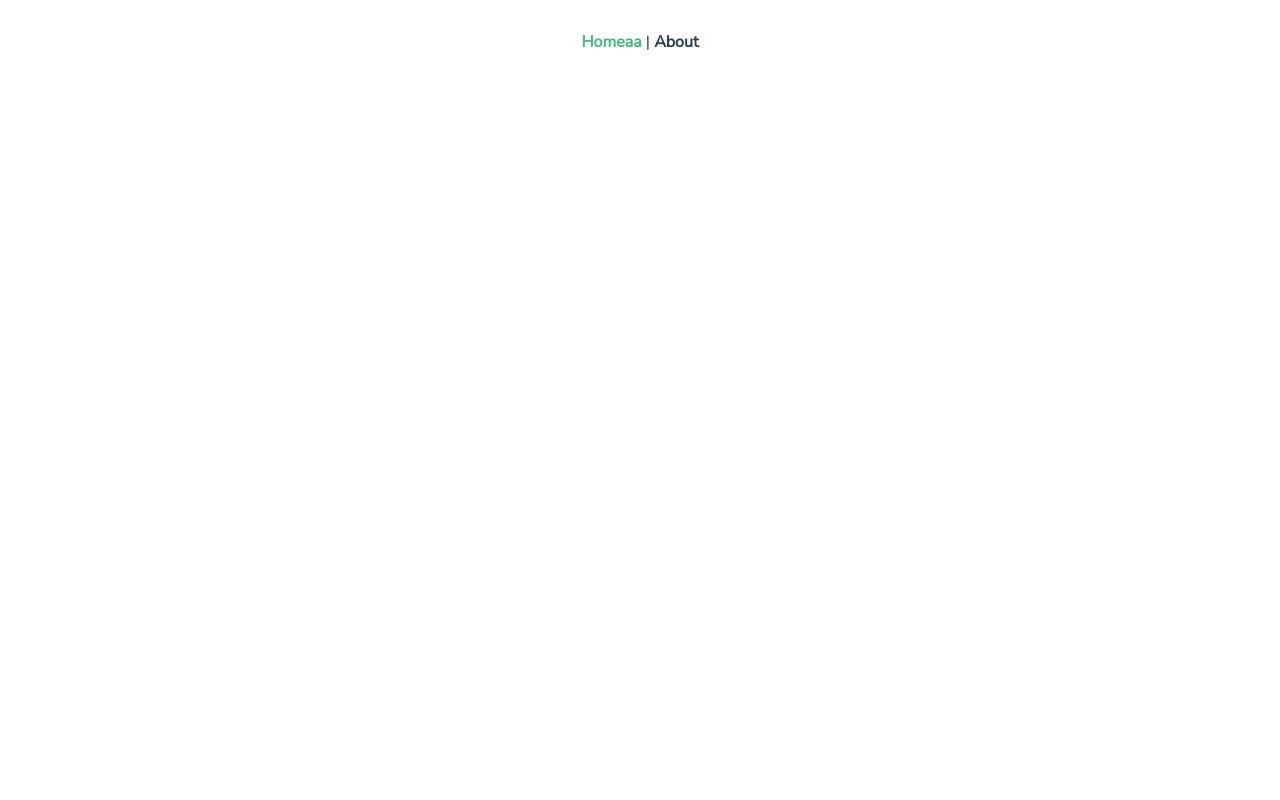
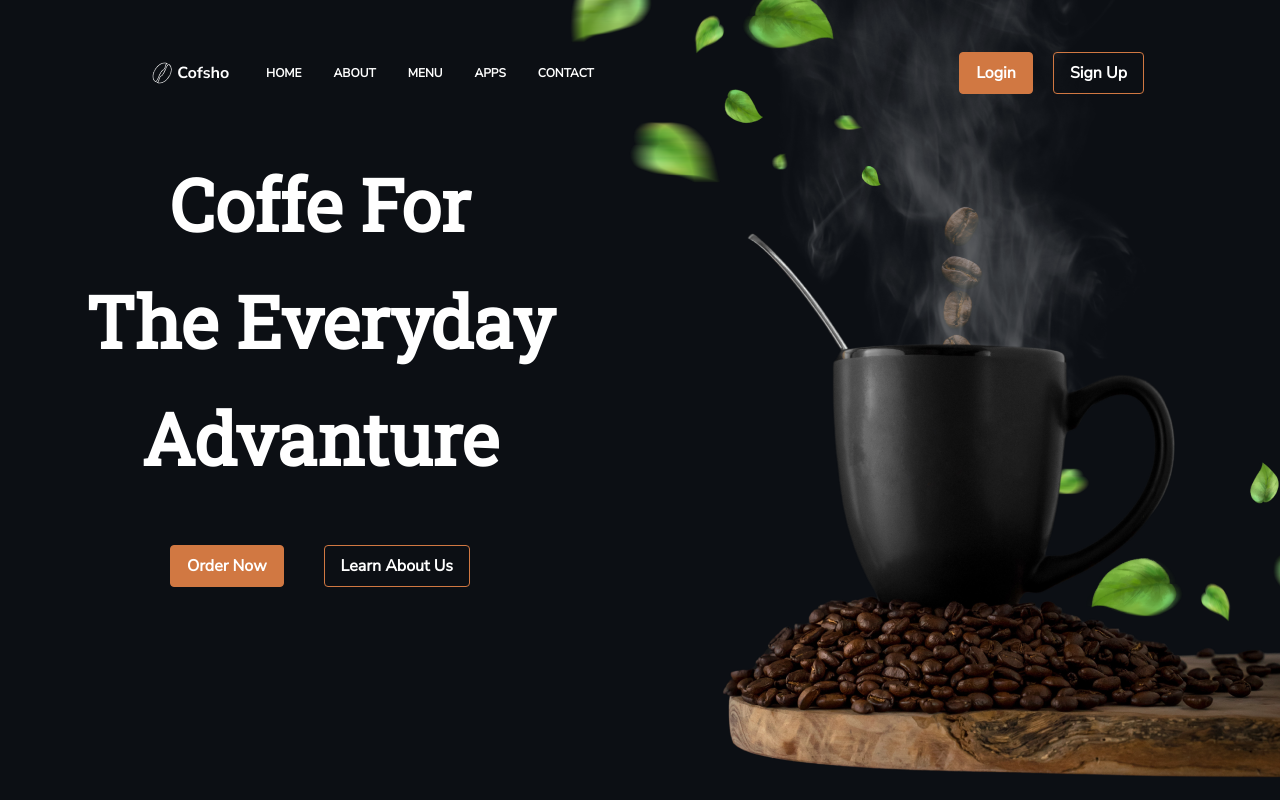
Before and after one commit to TaufikAkbar7/coffeShop, a Vue app in the folder client/: page / in a window 1280 px wide. Built offline with nearby package versions, Linux system fonts and the light colour scheme.

Commit message:
styling hero

```diff
--- a/client/src/App.vue
+++ b/client/src/App.vue
@@ -1,9 +1,5 @@
 <template>
   <div id="app">
-    <div id="nav">
-      <router-link to="/">Homeaa</router-link> |
-      <router-link to="/about">About</router-link>
-    </div>
     <router-view/>
   </div>
 </template>
--- a/client/src/components/atoms/Button.vue
+++ b/client/src/components/atoms/Button.vue
@@ -4,9 +4,9 @@
 
 <script>
 export default {
-    name: 'Button',
-    props: ['className', 'name']
-}
+  name: 'Button',
+  props: ['className', 'name'],
+};
 </script>
 
 <style>
--- /dev/null
+++ b/client/src/components/atoms/Navbar.vue
@@ -0,0 +1,59 @@
+<template>
+  <nav class="min-w-full relative flex flex-wrap items-center justify-between px-2 py-3 mt-10">
+    <div class="container px-4 mx-28 flex flex-wrap items-center">
+      <div class="w-full relative flex justify-between items-center lg:w-auto  px-4">
+        <a class="text-sm font-bold leading-relaxed inline-block mr-4 py-2 whitespace-nowrap text-white" href="#pablo">
+          <img src="../../assets/website/logo.png" alt="Logo Coffe">
+        </a>
+        <ul class="flex flex-col lg:flex-row list-none ml-auto">
+          <li v-for="item in items" :key="item.name" class="nav-item">
+            <a class="px-3 py-2 flex items-center text-xs uppercase font-bold leading-snug text-white hover:opacity-75" href="#pablo">
+              <i class="fab fa-facebook-square text-lg leading-lg text-white opacity-75" /><span class="ml-2">{{ item.name }}</span>
+            </a>
+          </li>
+        </ul>
+        <button class="text-white cursor-pointer text-xl leading-none px-3 py-1 border border-solid border-transparent rounded bg-transparent block lg:hidden outline-none focus:outline-none" type="button" v-on:click="toggleNavbar()">
+          <i class="fas fa-bars"></i>
+        </button>
+      </div>
+      <div v-bind:class="{'hidden': !showMenu, 'flex': showMenu}" class="lg:flex lg:flex-grow items-start">
+      </div>
+        <Button
+          className="bg-thirdColor hover:bg-transparent text-white hover:border-thirdColor border-thirdColor border font-bold py-2 px-4 rounded"
+          :name="buttonName"
+        />
+        <Button
+          className="bg-transparent hover:bg-thirdColor text-white border-thirdColor border font-bold py-2 px-4 rounded ml-5"
+          :name="buttonName2"
+        />
+    </div>
+  </nav>
+</template>
+
+<script>
+import Button from './Button.vue';
+
+export default {
+  name: 'Navbar',
+  components: { Button },
+  data() {
+    return {
+      showMenu: false,
+      items: [
+        { name: 'Home' },
+        { name: 'About' },
+        { name: 'Menu' },
+        { name: 'Apps' },
+        { name: 'Contact' },
+      ],
+      buttonName: 'Login',
+      buttonName2: 'Sign Up',
+    };
+  },
+  methods: {
+    toggleNavbar() {
+      this.showMenu = !this.showMenu;
+    },
+  },
+};
+</script>
--- a/client/src/components/atoms/Title.vue
+++ b/client/src/components/atoms/Title.vue
@@ -4,9 +4,9 @@
 
 <script>
 export default {
-  name: "Title",
-  props: ["className", "title"]
-}
+  name: 'Title',
+  props: ['className', 'title'],
+};
 </script>
 
 <style>
--- a/client/src/components/atoms/Wrapper.vue
+++ b/client/src/components/atoms/Wrapper.vue
@@ -1,13 +1,14 @@
 <template>
-  <div class="min-h-screen flex flex-col justify-center items-center">
+  <div :class="className">
       <slot></slot>
   </div>
 </template>
 
 <script>
 export default {
-    name: 'Wrapper'
-}
+  name: 'Wrapper',
+  props: ['className'],
+};
 </script>
 
 <style>
--- a/client/src/components/molecules/Hero.vue
+++ b/client/src/components/molecules/Hero.vue
@@ -1,21 +1,58 @@
 <template>
-  <div>
-      <Title className="font-bold text-4xl text-secondaryColor" title="Coffe For The Everyday Advanture"/>
-  </div>
+  <Wrapper
+    className="min-h-screen flex flex-col justify-start items-start bg-primaryColor hero"
+  >
+    <Navbar />
+    <div class="flex flex-col items-center w-1/2 mt-10">
+      <h1
+          class="
+            font-bold
+            text-7xl text-secondaryColor
+            font-roboto
+            leading-relaxed
+            mb-12
+          "
+        >
+          Coffe For <br />The Everyday <br />Advanture
+        </h1>
+        <!-- <p class="text-2xl text-gray-400">{{ subTitle }}</p> -->
+        <div class="flex flex-row justify-between items-center">
+          <Button
+            className="bg-thirdColor hover:bg-transparent text-white hover:border-thirdColor border-thirdColor border font-bold py-2 px-4 rounded"
+            :name="buttonName"
+          />
+          <Button
+            className="bg-transparent hover:bg-thirdColor text-white border-thirdColor border font-bold py-2 px-4 rounded ml-10"
+            :name="buttonName2"
+          />
+        </div>
+    </div>
+  </Wrapper>
 </template>
 
 <script>
-import {
-    Title
-} from "../atoms";
+import { Wrapper, Button, Navbar } from '../atoms';
+
 export default {
-    name: "Hero",
-    components: {
-        Title,
-    }
-}
+  name: 'Hero',
+  components: {
+    Wrapper,
+    Button,
+    Navbar,
+  },
+  data: () => ({
+    subTitle: 'choose and taste delicious coffe from the best beans',
+    buttonName: 'Order Now',
+    buttonName2: 'Learn About Us',
+  }),
+};
 </script>
 
 <style>
-
+.hero {
+  background-image: url("../../assets/website/header-hero.png");
+  background-repeat: no-repeat;
+  background-position: right top;
+  position: relative;
+}
 </style>
--- a/client/src/views/Home.vue
+++ b/client/src/views/Home.vue
@@ -6,6 +6,7 @@
 
 <script>
 import Hero from '../components/molecules/Hero.vue';
+
 export default {
   name: 'Home',
   components: { Hero },
--- a/client/tailwind.config.js
+++ b/client/tailwind.config.js
@@ -1,11 +1,11 @@
-const colors = require('tailwindcss/colors')
+const colors = require('tailwindcss/colors');
 
 module.exports = {
   purge: { content: ['./public/**/*.html', './src/**/*.vue'] },
   darkMode: false, // or 'media' or 'class'
   theme: {
     extend: {},
-    colors:{
+    colors: {
       transparent: 'transparent',
       current: 'currentColor',
       black: colors.black,
@@ -17,11 +17,14 @@ module.exports = {
       green: colors.green,
       purple: colors.purple,
       pink: colors.pink,
-      primaryColor: "#0C0F14",
-      secondaryColor: "#fff",
-      thirdColor: "#D17842",
-      fourColor: "#131820"
-    }
+      primaryColor: '#0C0F14',
+      secondaryColor: '#fff',
+      thirdColor: '#D17842',
+      fourColor: '#131820',
+    },
+    fontFamily: {
+      roboto: ['Roboto Slab', 'sans-serif'],
+    },
   },
   variants: {
     extend: {},
```
Also changed, not shown: client/src/components/atoms/index.js (+7 -4 lines), client/.eslintrc.js.
